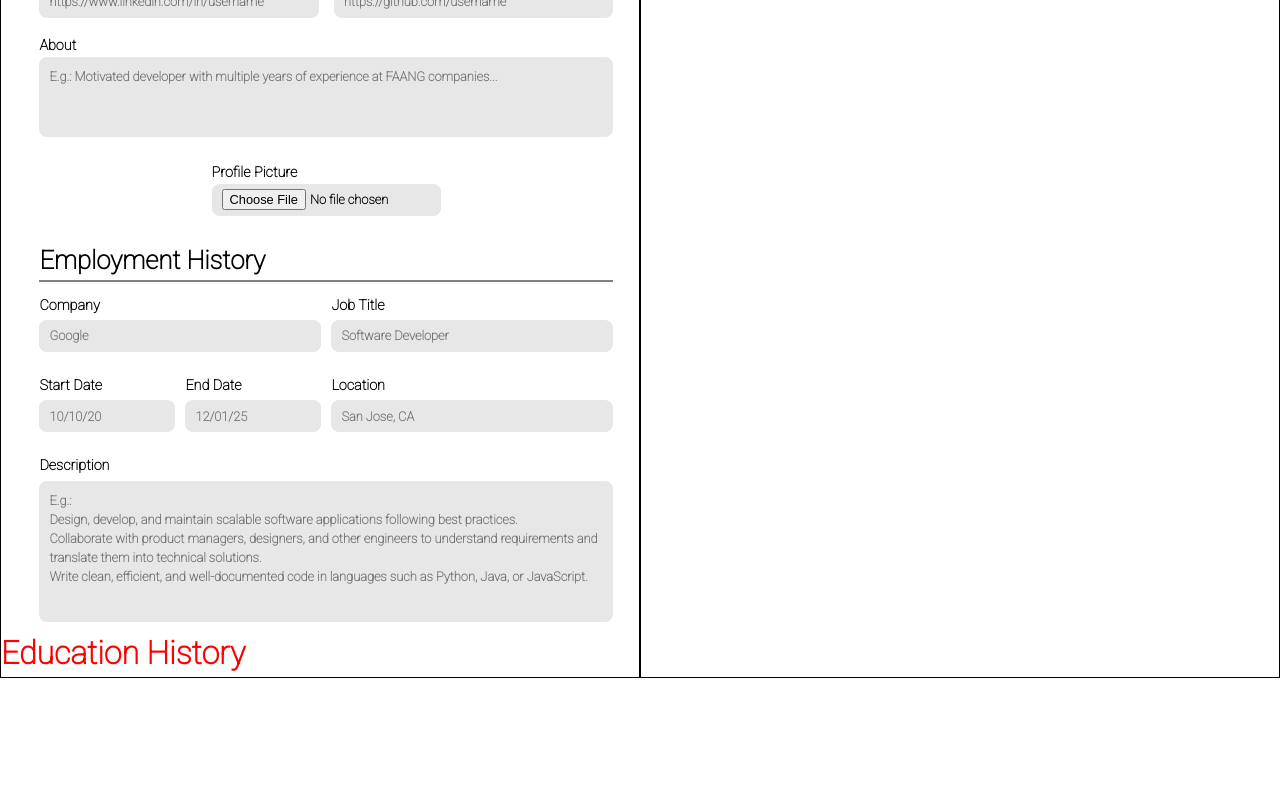
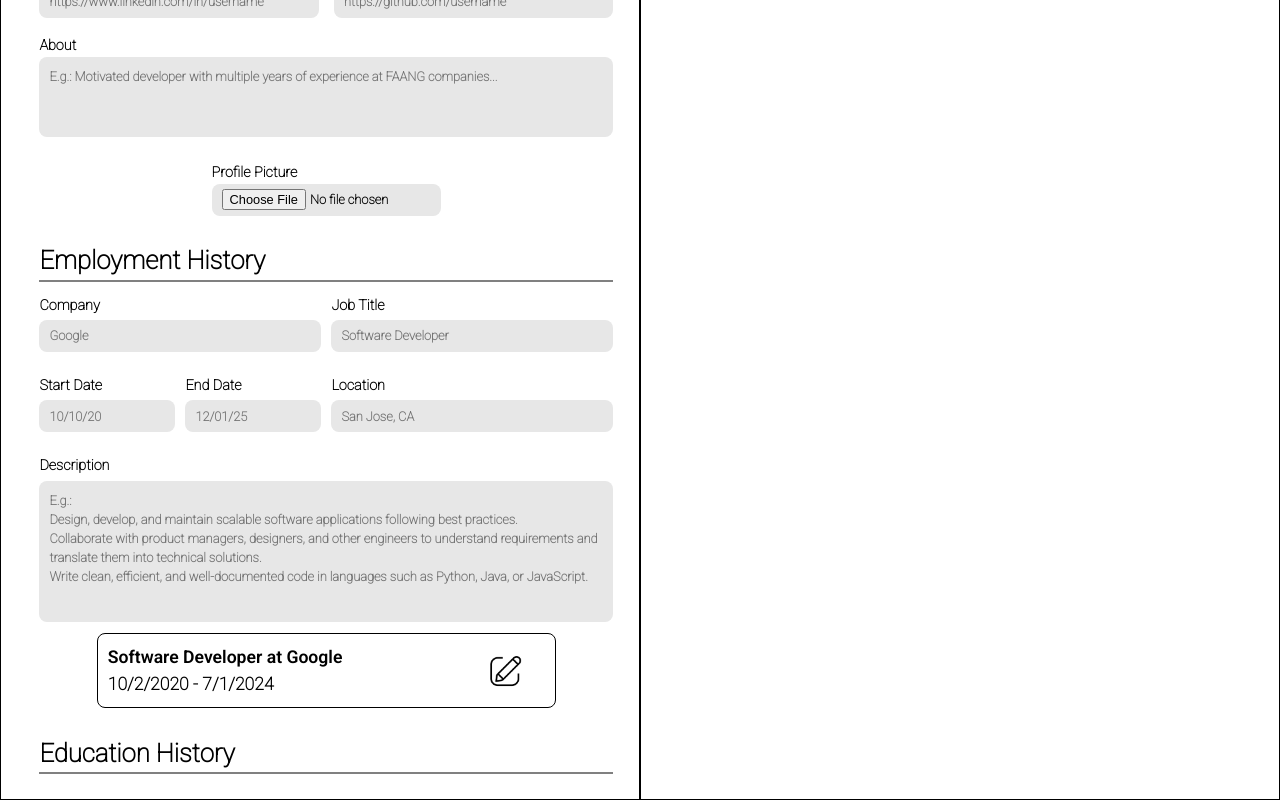
Before and after one commit to joshhkim02/cv-app-builder, a React (Vite) app: page / in a window 1280 px wide. Shown: the part 466-1266 px from the top of the page. Before the commit the page ends 1144 px from the top, so only its background shows below. Built offline with nearby package versions, Linux system fonts and the light colour scheme.

Commit message:
feat: added condensed job experience; will fully implement later

```diff
--- a/src/components/Education.jsx
+++ b/src/components/Education.jsx
@@ -3,7 +3,10 @@
 export default function Education() {
   return (
     <>
-      <h1 className={styles.h1}>Education History</h1>
+      <h1 className={styles.h1}>
+        Education History
+        <div className={styles.div_line}></div>
+      </h1>
     </>
   );
 }
--- a/src/components/Practical.jsx
+++ b/src/components/Practical.jsx
@@ -53,6 +53,29 @@
   );
 }
 
+function JobExperienceDiv({ role, company, start, end }) {
+  return (
+    <div className={styles.job_div_container}>
+      <div className={styles.job_holder}>
+        <p className={styles.job_experience}>
+          {role} at {company}
+        </p>
+        <p>
+          {start} - {end}
+        </p>
+      </div>
+      <div className={styles.edit_img}>
+        <img
+          src='src/assets/edit_img.png'
+          alt='Edit employment history button'
+          height='40'
+          width='40'
+        ></img>
+      </div>
+    </div>
+  );
+}
+
 export default function Practical() {
   return (
     <>
@@ -60,6 +83,12 @@
         Employment History
         <div className={styles.div_line}></div>
         <JobExperienceForm />
+        <JobExperienceDiv
+          role='Software Developer'
+          company='Google'
+          start='10/2/2020'
+          end='7/1/2024'
+        />
       </h1>
     </>
   );
--- a/src/styles/education.module.css
+++ b/src/styles/education.module.css
@@ -1,3 +1,12 @@
 .h1 {
-  color: red;
+  color: black;
+  font-size: 1.6rem;
+  margin: 1em;
+  padding-left: 0.5em;
+  text-align: left;
 }
+
+.div_line {
+  border: 1px solid gray;
+  height: 1px;
+}
--- a/src/styles/practical.module.css
+++ b/src/styles/practical.module.css
@@ -1,3 +1,8 @@
+@font-face {
+  font-family: 'roboto-semibold';
+  src: url('../fonts/Roboto-SemiBold.ttf') format('truetype');
+}
+
 .h1 {
   color: black;
   font-size: 1.6rem;
@@ -76,3 +81,33 @@
   font-size: 0.8rem;
   resize: none;
 }
+
+.job_div_container {
+  display: flex;
+  border: 1px solid black;
+  border-radius: 8px;
+  font-size: 1.1rem;
+  padding: 10px;
+  width: 80%;
+  margin: 0 auto;
+  /* Code to remove after? */
+  /* ------------------------------ */
+  margin-top: 30px;
+}
+
+.job_experience {
+  font-family: 'roboto-semibold', Arial, sans-serif !important;
+}
+
+.edit_img {
+  display: flex;
+  align-items: center;
+  justify-content: flex-end;
+  padding-right: 20px;
+}
+
+.job_holder {
+  display: flex;
+  flex-direction: column;
+  flex-grow: 1;
+}
```
Also changed, not shown: src/assets/edit_img.png (added).
